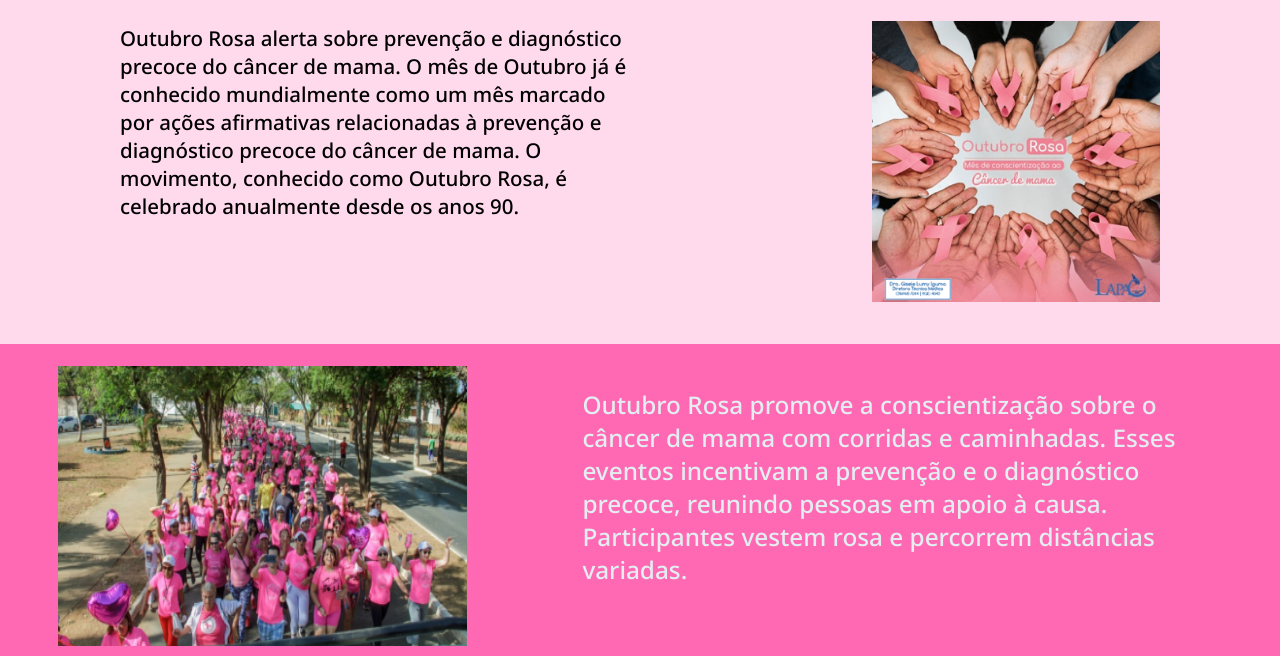
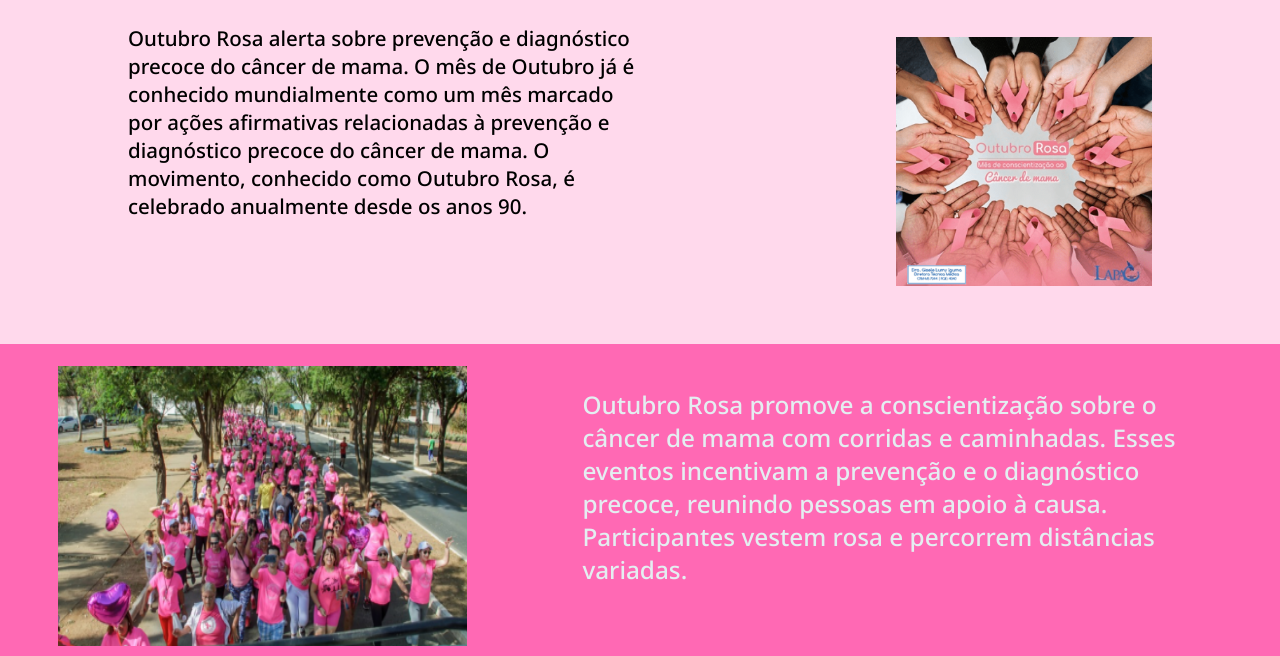
Before and after one commit to WellingtonMachadoBelo/Outubro-Rosa, a plain HTML site: page index.html in a window 1280 px wide. Shown: the part 144-800 px from the top of the page. Drawn offline with Linux system fonts and the light colour scheme.

Commit message:
Update style.css

```diff
--- a/style.css
+++ b/style.css
@@ -149,10 +149,13 @@ nav ul li {
     height: 45vh;
   }
 }
-#articleImg img {
-  width: 22.5vw;
+#articleImg{
+
+    img{
+       width: 20vw;
+
+    }
 }
-
 @media (max-width: 850px) {
   #articleParagraf p {
     font-size: 1.8vw;
```
